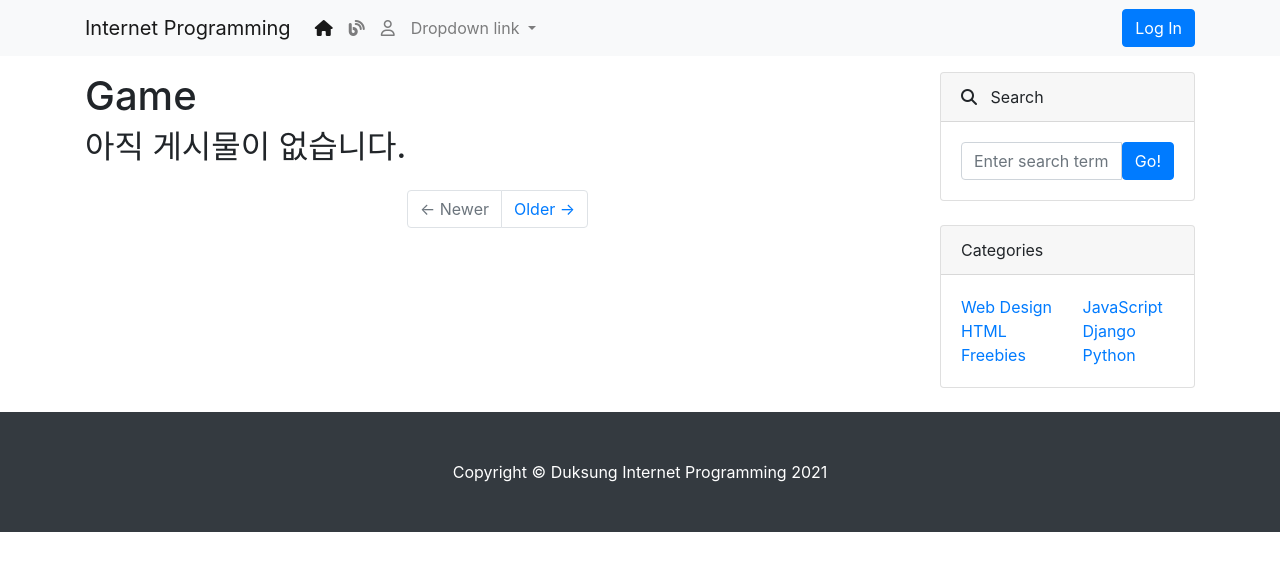
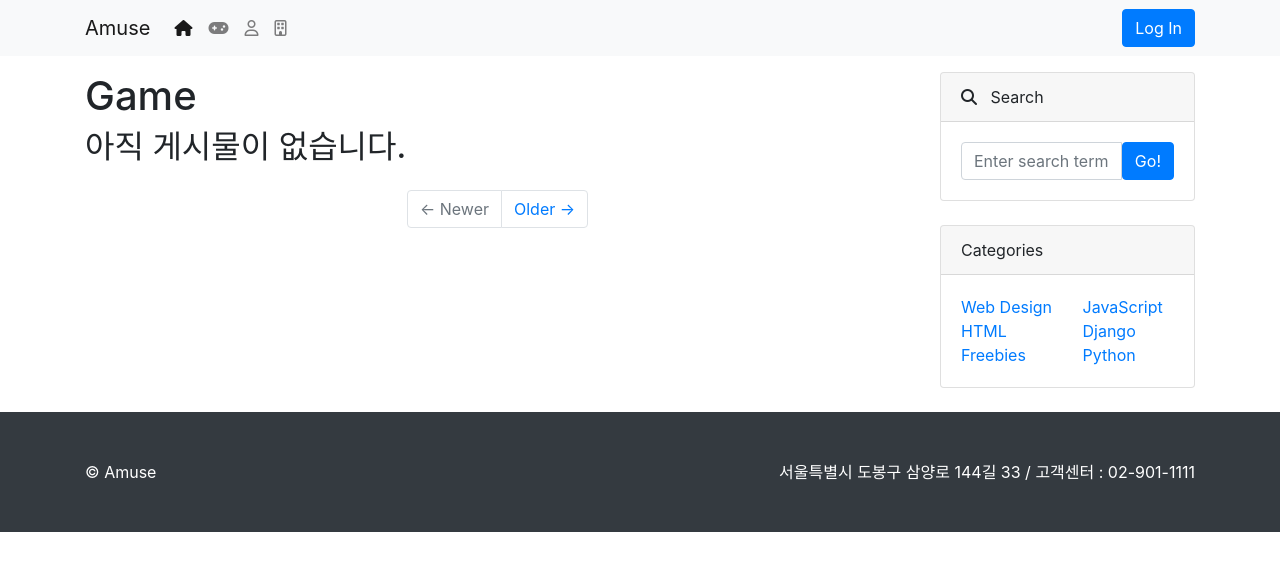
Before and after one commit to sky-innerpeace/AmusementGame, a Django app: template blog/templates/blog/game_list.html in a window 1280 px wide. Shown: the top 571 px of the page. Run offline with Django 3.2, Linux system fonts and the light colour scheme; the template is opened without the code that fills it, so the values that code supplies are empty; some libraries are stand-ins or nearby versions.

Commit message:
navbar, footer 모듈화 + 회사소개 페이지 제작

```diff
--- a/blog/templates/blog/base.html
+++ b/blog/templates/blog/base.html
@@ -10,75 +10,8 @@
 </head>
 
 <body>
-    <nav class="navbar navbar-expand-lg navbar-light bg-light">
-        <div class="container">
-            <a class="navbar-brand" href="#">Internet Programming</a>
-            <button class="navbar-toggler" type="button" data-toggle="collapse" data-target="#navbarNavDropdown"
-                aria-controls="navbarNavDropdown" aria-expanded="false" aria-label="Toggle navigation">
-                <span class="navbar-toggler-icon"></span>
-            </button>
-            <div class="collapse navbar-collapse" id="navbarNavDropdown">
-                <ul class="navbar-nav">
-                    <li class="nav-item active">
-                        <a class="nav-link" href="index.html"><i class="fas fa-home"></i> <span class="sr-only">(current)</span></a>
-                    </li>
-                    <li class="nav-item">
-                        <a class="nav-link" href="./blog_list.html"><i class="fas fa-blog"></i></a>
-                    </li>
-                    <li class="nav-item">
-                        <a class="nav-link" href="./about_me.html"><i class="far fa-user"></i></a>
-                    </li>
-                    <li class="nav-item dropdown">
-                        <a class="nav-link dropdown-toggle" href="#" id="navbarDropdownMenuLink" role="button"
-                            data-toggle="dropdown" aria-haspopup="true" aria-expanded="false">
-                            Dropdown link
-                        </a>
-                        <div class="dropdown-menu" aria-labelledby="navbarDropdownMenuLink">
-                            <a class="dropdown-item" href="#">Action</a>
-                            <a class="dropdown-item" href="#">Another action</a>
-                            <a class="dropdown-item" href="#">Something else here</a>
-                        </div>
-                    </li>
-                </ul>
-                <ul class="navbar-nav ml-auto">
-                    <li class="nav-item">
-                        <button type="button" class="btn btn-primary" data-toggle="modal" data-target="#loginModal">
-                            Log In
-                        </button>
-                    </li>
+    {% include 'blog/navbar.html' %}
 
-                </ul>
-            </div>
-        </div>
-    </nav>
-
-    <div class="modal fade" id="loginModal" tabindex="-1" aria-labelledby="loginModalLabel" aria-hidden="true">
-        <div class="modal-dialog">
-            <div class="modal-content">
-                <div class="modal-header">
-                    <h5 class="modal-title" id="loginModalLabel"><i class="fas fa-sign-in-alt"></i> &nbsp;&nbsp; Log In</h5>
-                    <button type="button" class="close" data-dismiss="modal" aria-label="Close">
-                        <span aria-hidden="true">&times;</span>
-                    </button>
-                </div>
-                <div class="modal-body">
-                    <div class="row">
-                        <div class="col-md-6">
-                            <button type="button" class="btn btn-outline-dark btn-block btn-sm"><i class="fab fa-google"></i> &nbsp;&nbsp; Log in with Google</button>
-                            <button type="button" class="btn btn-outline-dark btn-block btn-sm"><i class="far fa-envelope"></i> &nbsp;&nbsp;Log in with E-mail</button>
-                        </div>
-                        <div class="col-md-6">
-                            <button type="button" class="btn btn-outline-dark btn-block btn-sm"><i class="far fa-envelope"></i> &nbsp;&nbsp;Sign Up with E-mail</button>
-                        </div>
-                    </div>
-                </div>
-                <div class="modal-footer">
-                    <button type="button" class="btn btn-secondary" data-dismiss="modal">Close</button>
-
-                </div>
-            </div>
-        </div>
-    </div>
 
     <div class="container mt-3">
         <div class="row">
@@ -123,10 +56,7 @@
         </div>
     </div>
 
-    <!-- Footer-->
-    <footer class="py-5 bg-dark">
-        <div class="container"><p class="m-0 text-center text-white">Copyright &copy; Duksung Internet Programming 2021</p></div>
-    </footer>
+    {% include 'blog/footer.html' %}
 
     <script src="https://code.jquery.com/jquery-3.5.1.slim.min.js"
         integrity="sha384-DfXdz2htPH0lsSSs5nCTpuj/zy4C+OGpamoFVy38MVBnE+IbbVYUew+OrCXaRkfj" crossorigin="anonymous">
--- /dev/null
+++ b/blog/templates/blog/footer.html
@@ -0,0 +1,7 @@
+    <!-- Footer-->
+    <footer class="py-5 bg-dark">
+        <div class="container"><p class="m-0 float-center text-white">
+            &copy; Amuse &nbsp; &nbsp;
+            <span class="float-right">서울특별시 도봉구 삼양로 144길 33 / 고객센터 : 02-901-1111</span>
+        </p></div>
+    </footer>
--- /dev/null
+++ b/blog/templates/blog/navbar.html
@@ -0,0 +1,61 @@
+    <nav class="navbar navbar-expand-lg navbar-light bg-light">
+        <div class="container">
+            <a class="navbar-brand" href="/">Amuse</a>
+            <button class="navbar-toggler" type="button" data-toggle="collapse" data-target="#navbarNavDropdown"
+                aria-controls="navbarNavDropdown" aria-expanded="false" aria-label="Toggle navigation">
+                <span class="navbar-toggler-icon"></span>
+            </button>
+            <div class="collapse navbar-collapse" id="navbarNavDropdown">
+                <ul class="navbar-nav">
+                    <li class="nav-item active">
+                        <a class="nav-link" href="/"><i class="fas fa-home"></i> <span class="sr-only">(current)</span></a>
+                    </li>
+                    <li class="nav-item">
+                        <a class="nav-link" href="/blog/"><i class="fas fa-gamepad"></i></a>
+                    </li>
+                    <li class="nav-item">
+                        <a class="nav-link" href="/about_me/"><i class="far fa-user"></i></a>
+                    </li>
+                    <li class="nav-item">
+                        <a class="nav-link" href="/amuse/"><i class="far fa-building"></i></a>
+                    </li>
+                </ul>
+                <ul class="navbar-nav ml-auto">
+                    <li class="nav-item">
+                        <button type="button" class="btn btn-primary" data-toggle="modal" data-target="#loginModal">
+                            Log In
+                        </button>
+                    </li>
+
+                </ul>
+            </div>
+        </div>
+    </nav>
+
+        <div class="modal fade" id="loginModal" tabindex="-1" aria-labelledby="loginModalLabel" aria-hidden="true">
+        <div class="modal-dialog">
+            <div class="modal-content">
+                <div class="modal-header">
+                    <h5 class="modal-title" id="loginModalLabel"><i class="fas fa-sign-in-alt"></i> &nbsp;&nbsp; Log In</h5>
+                    <button type="button" class="close" data-dismiss="modal" aria-label="Close">
+                        <span aria-hidden="true">&times;</span>
+                    </button>
+                </div>
+                <div class="modal-body">
+                    <div class="row">
+                        <div class="col-md-6">
+                            <button type="button" class="btn btn-outline-dark btn-block btn-sm"><i class="fab fa-google"></i> &nbsp;&nbsp; Log in with Google</button>
+                            <button type="button" class="btn btn-outline-dark btn-block btn-sm"><i class="far fa-envelope"></i> &nbsp;&nbsp;Log in with E-mail</button>
+                        </div>
+                        <div class="col-md-6">
+                            <button type="button" class="btn btn-outline-dark btn-block btn-sm"><i class="far fa-envelope"></i> &nbsp;&nbsp;Sign Up with E-mail</button>
+                        </div>
+                    </div>
+                </div>
+                <div class="modal-footer">
+                    <button type="button" class="btn btn-secondary" data-dismiss="modal">Close</button>
+
+                </div>
+            </div>
+        </div>
+    </div>
--- a/single_pages/urls.py
+++ b/single_pages/urls.py
@@ -3,5 +3,6 @@ from . import views
 
 urlpatterns = [
     path('', views.landing),
-    path('about_me/', views.about_me)
+    path('about_me/', views.about_me),
+    path('amuse/', views.amuse)
 ]
--- a/single_pages/views.py
+++ b/single_pages/views.py
@@ -6,3 +6,6 @@ def landing(request):
 
 def about_me(request):
     return render(request, 'single_pages/about_me.html')
+
+def amuse(request):
+    return render(request, 'single_pages/amuse.html')
```
Also changed, not shown: single_pages/templates/single_pages/amuse.html (added, +10 -0 lines).
